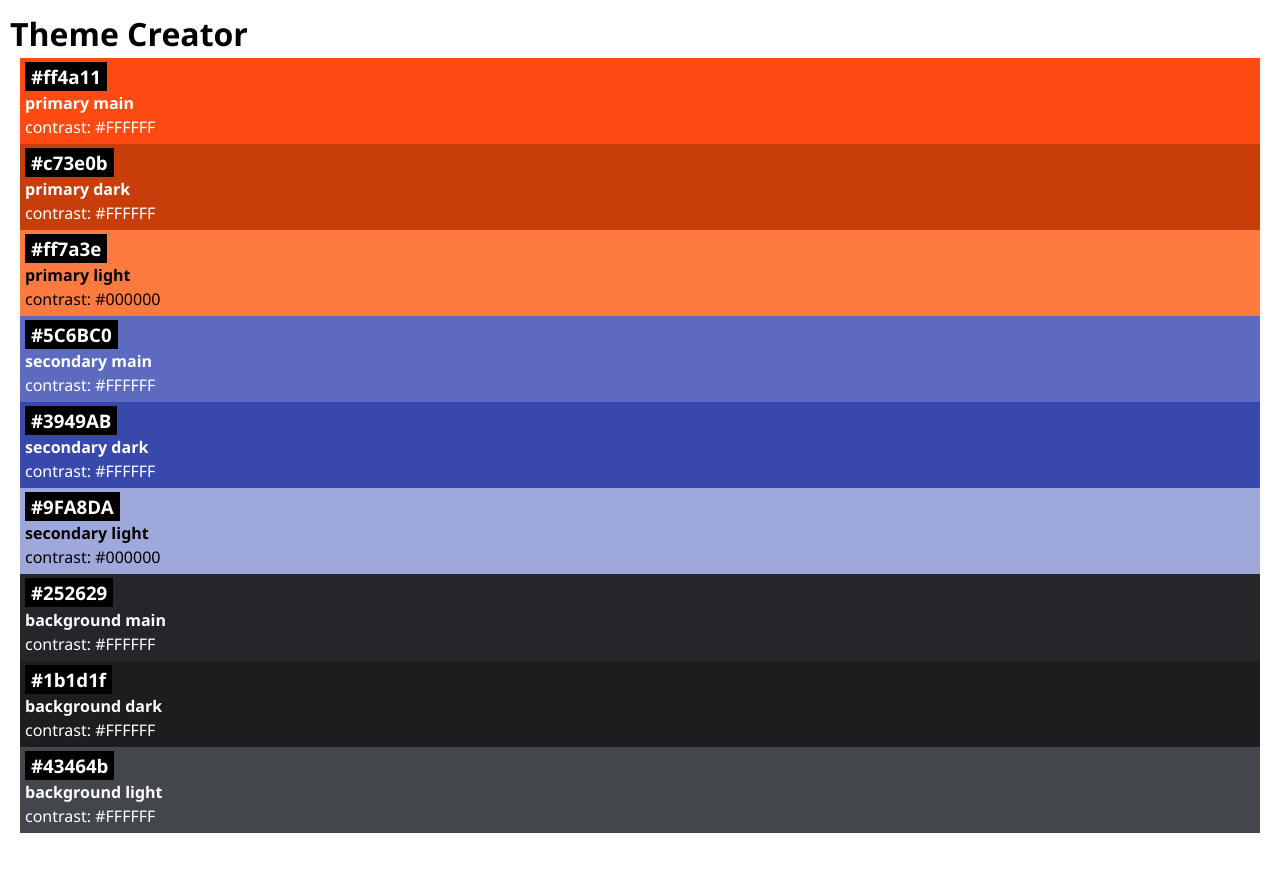
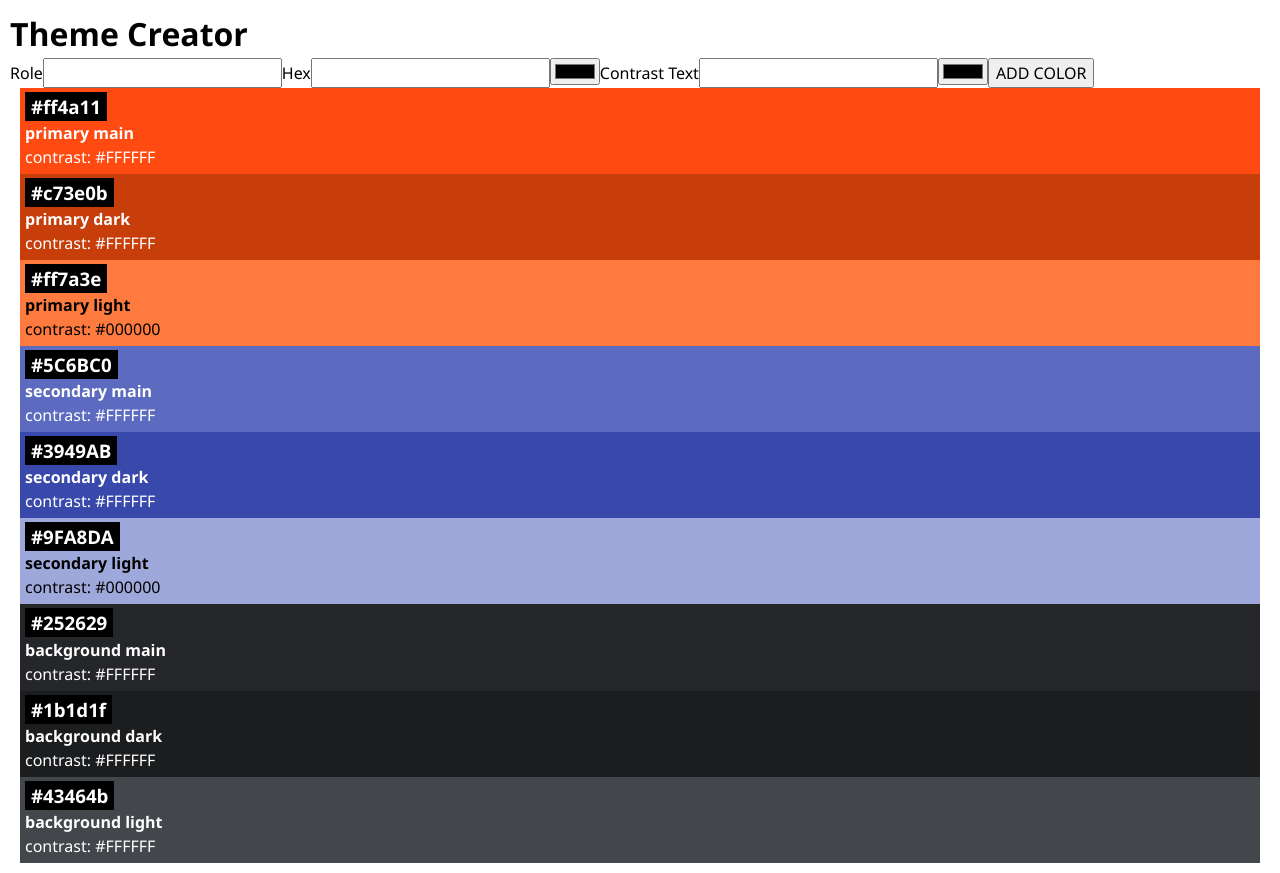
Before and after one commit to EmmaDir/web-react-recap-project, a React (Vite) app: page / in a window 1280 px wide. Before the commit the page ends 843 px from the top, so only its background shows below. Built offline with nearby package versions, Linux system fonts and the light colour scheme.

Commit message:
add form

```diff
--- a/src/App.jsx
+++ b/src/App.jsx
@@ -1,12 +1,14 @@
 import { initialColors } from "./lib/colors";
 import Color from "./Components/Color/Color";
+// import ColorForm from "./Components/ColorForm/ColorForm";
+import ColorForm from "./Components/ColorForm/ColorForm";
 import "./App.css";
 
 function App() {
   return (
     <>
       <h1>Theme Creator</h1>
-
+      <ColorForm />
       {initialColors.map((color) => {
         return <Color key={color.id} color={color} />;
       })}
--- /dev/null
+++ b/src/Components/ColorForm/ColorForm.jsx
@@ -0,0 +1,13 @@
+import ColorInput from "../ColorInput/ColorInput";
+import "./ColorForm.css";
+
+export default function ColorForm() {
+  return (
+    <form>
+      <label htmlFor="role">Role</label>
+      <input id="role" name="role" type="text"></input>
+      <ColorInput />
+      <button type="submit">ADD COLOR</button>
+    </form>
+  );
+}
--- /dev/null
+++ b/src/Components/ColorInput/ColorInput.jsx
@@ -0,0 +1,34 @@
+import { useState } from "react";
+import "./ColorInput.css";
+
+export default function ColorInput() {
+  const [hexValue, setHexValue] = useState("");
+  const [contrastTextValue, setContrastTextValue] = useState("");
+
+  return (
+    <>
+      <label htmlFor="hex">Hex</label>
+      <input id="hex" name="hex" type="text" value={hexValue} readOnly></input>
+      <input
+        id="hexColor"
+        name="hexColor"
+        type="color"
+        onChange={(event) => setHexValue(event.target.value)}
+      ></input>
+      <label htmlFor="contrastText">Contrast Text</label>
+      <input
+        id="contrastText"
+        name="contrastText"
+        type="text"
+        value={contrastTextValue}
+        readOnly
+      ></input>
+      <input
+        id="contrastTextColor"
+        name="contrastTextColor"
+        type="color"
+        onChange={(event) => setContrastTextValue(event.target.value)}
+      ></input>
+    </>
+  );
+}
```
Also changed, not shown: src/Components/ColorForm/ColorForm.css (added), src/Components/ColorInput/ColorInput.css (added).
